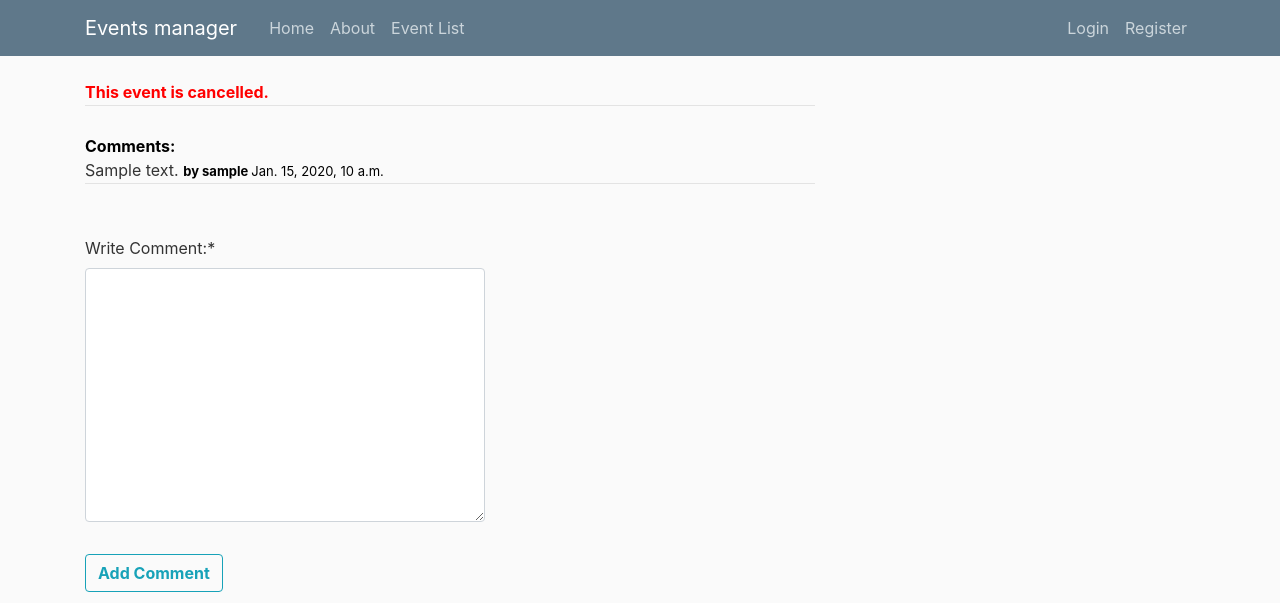
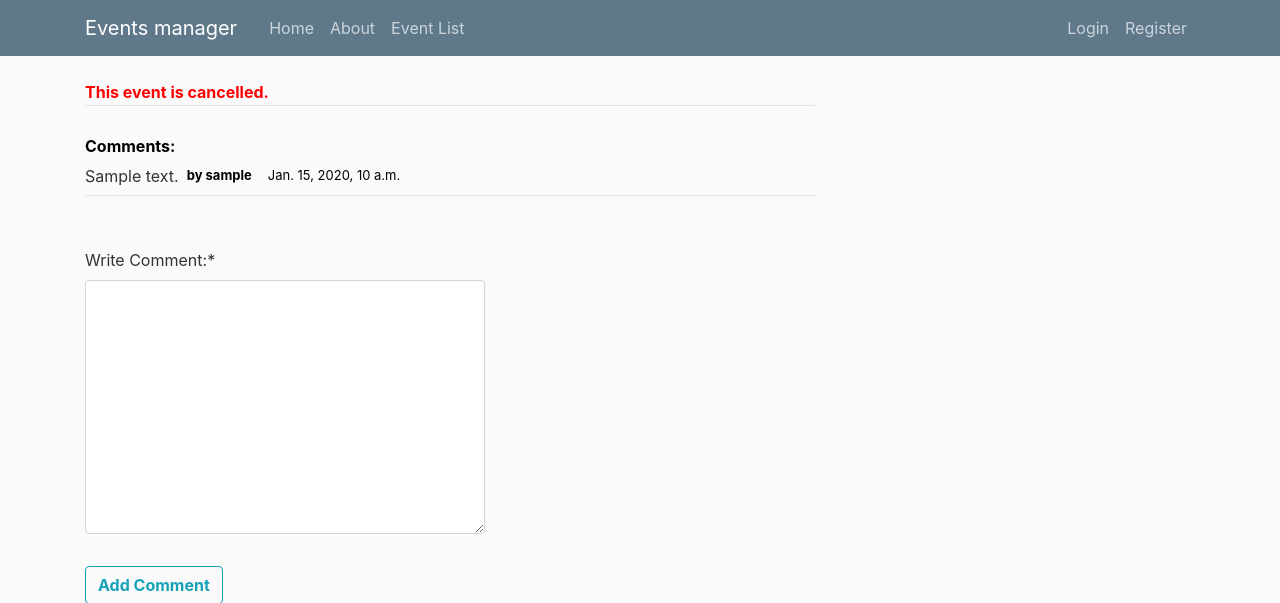
Before and after one commit to FunnyGames/event-manager, a Django app: page /event/1/ in a window 1280 px wide. Shown: the top 603 px of the page. Run offline with Django 3.2, Linux system fonts and the light colour scheme; tables that the repository leaves empty hold one stand-in row (values such as "Sample post"); some libraries are stand-ins or nearby versions.

Commit message:
PM2020T26-90 fix

```diff
--- a/event_manager/event/templates/event/event.html
+++ b/event_manager/event/templates/event/event.html
@@ -73,14 +73,17 @@
 <div style="color: black !important; font-weight: bold;">Comments: </div>
 {% if comments|length > 0 %}
     {% for c in comments %}
-        <div class="article-metadata"> {{ c.text }}
-            <span style="color: black !important; font-weight: bold; font-size: small;"> by {{ c.user }} </span>
-            <span style="color: black !important; font-size: small;">{{ c.create_date }}</span>
-            {% if user.is_staff or user == c.user  %}
-                <a class="btn btn-outline-info" href="{% url 'delete_comment' c.id %}">
-                    <b>Delete</b>
-                </a>
-            {% endif %}
+        <div class="article-metadata">
+            <div class="d-flex" style="align-items: center">
+                {{ c.text }}
+                <span class="p-2" style="color: black !important; font-weight: bold; font-size: small;"> by {{ c.user }} </span>
+                <span class="p-2" style="color: black !important; font-size: small;">{{ c.create_date }}</span>
+                {% if user.is_staff or user == c.user  %}
+                    <a class="p-2 ml-auto" href="{% url 'delete_comment' c.id %}" >
+                        Delete
+                    </a>
+                {% endif %}
+            </div>
         </div>
     {% endfor %}
 {% else %}
```
